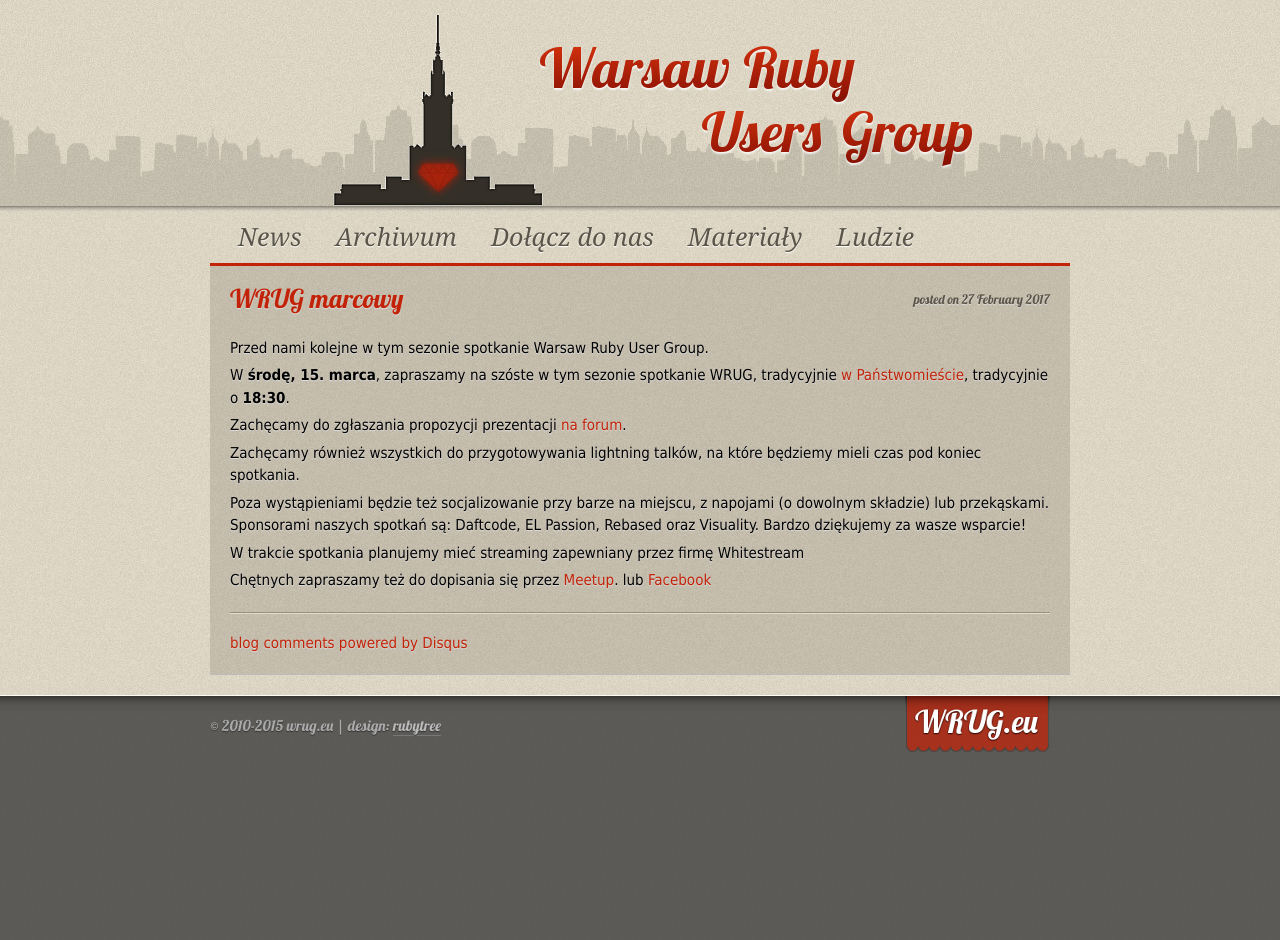
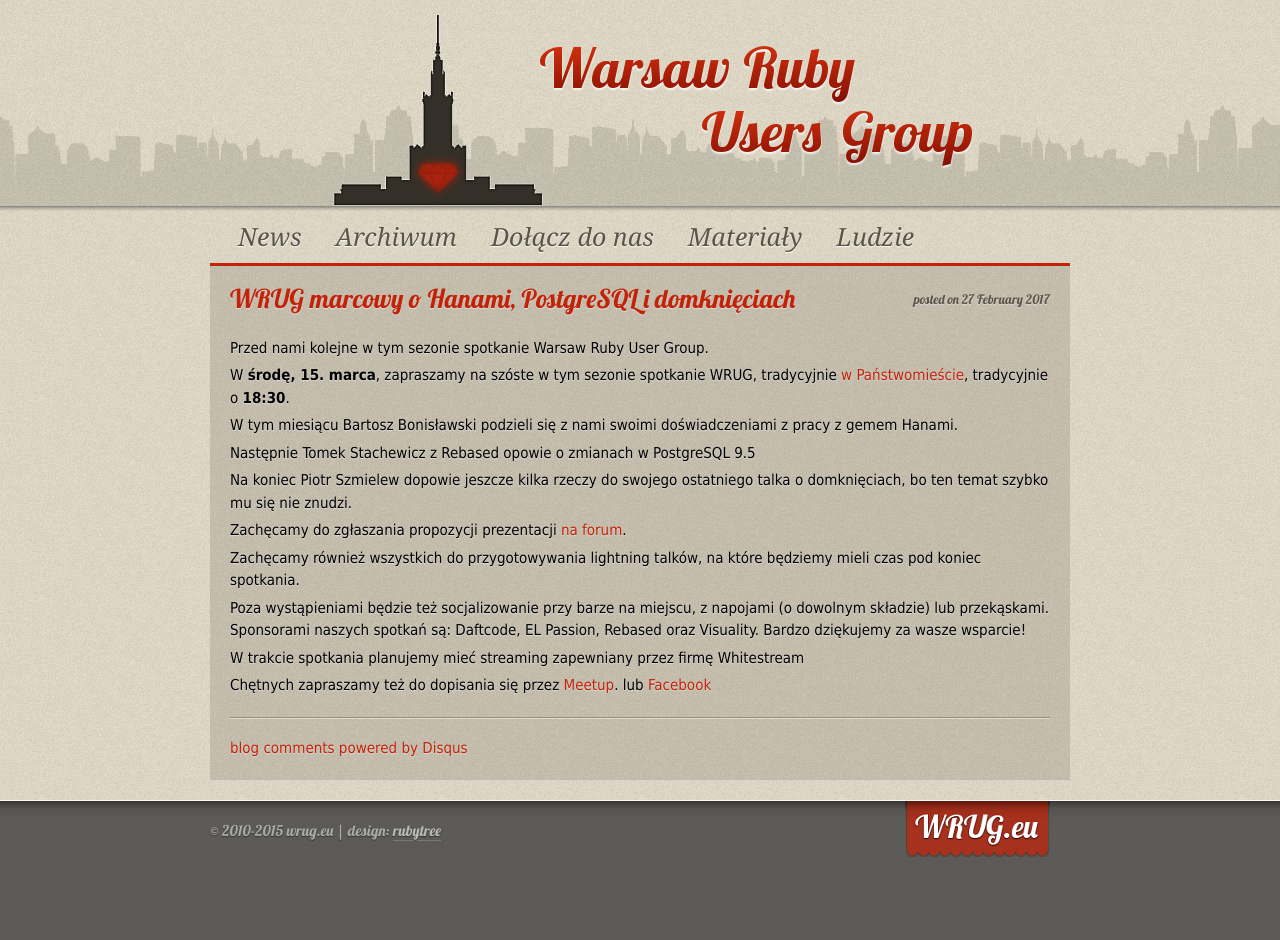
Before and after one commit to wrug/wrug.eu, a Jekyll site: the page built from _posts/2017-02-27-spotkanie-marcowe.md, in a window 1280 px wide. Built offline with Jekyll 4.4.1, drawn with Linux system fonts in a browser that asks for light colours; comment, search, counter and statistics services are not loaded; before the commit the page ends 900 px from its top, so only the background shows below that.

Commit message:
March 2017: Add info about speakers

```diff
--- a/_posts/2017-02-27-spotkanie-marcowe.md
+++ b/_posts/2017-02-27-spotkanie-marcowe.md
@@ -1,6 +1,6 @@
 ---
 layout: post
-title: WRUG marcowy
+title: WRUG marcowy o Hanami, PostgreSQL i domknięciach
 ---
 
 Przed nami kolejne w tym sezonie spotkanie Warsaw Ruby User Group.
@@ -8,6 +8,15 @@
 W **środę, 15. marca**, zapraszamy na szóste w tym sezonie spotkanie
 WRUG, tradycyjnie [w Państwomieście](http://panstwomiasto.pl),
 tradycyjnie o **18:30**.
+
+W tym miesiącu Bartosz Bonisławski podzieli się z nami swoimi doświadczeniami
+z pracy z gemem Hanami.
+
+Następnie Tomek Stachewicz z Rebased opowie o zmianach w PostgreSQL 9.5
+
+Na koniec Piotr Szmielew dopowie jeszcze kilka rzeczy
+do swojego ostatniego talka o domknięciach,
+bo ten temat szybko mu się nie znudzi.
 
 Zachęcamy do zgłaszania propozycji prezentacji
 [na forum](https://forum.rubyonrails.pl/t/wrug-marcowy-15-03-2017-sroda/13591).
```
